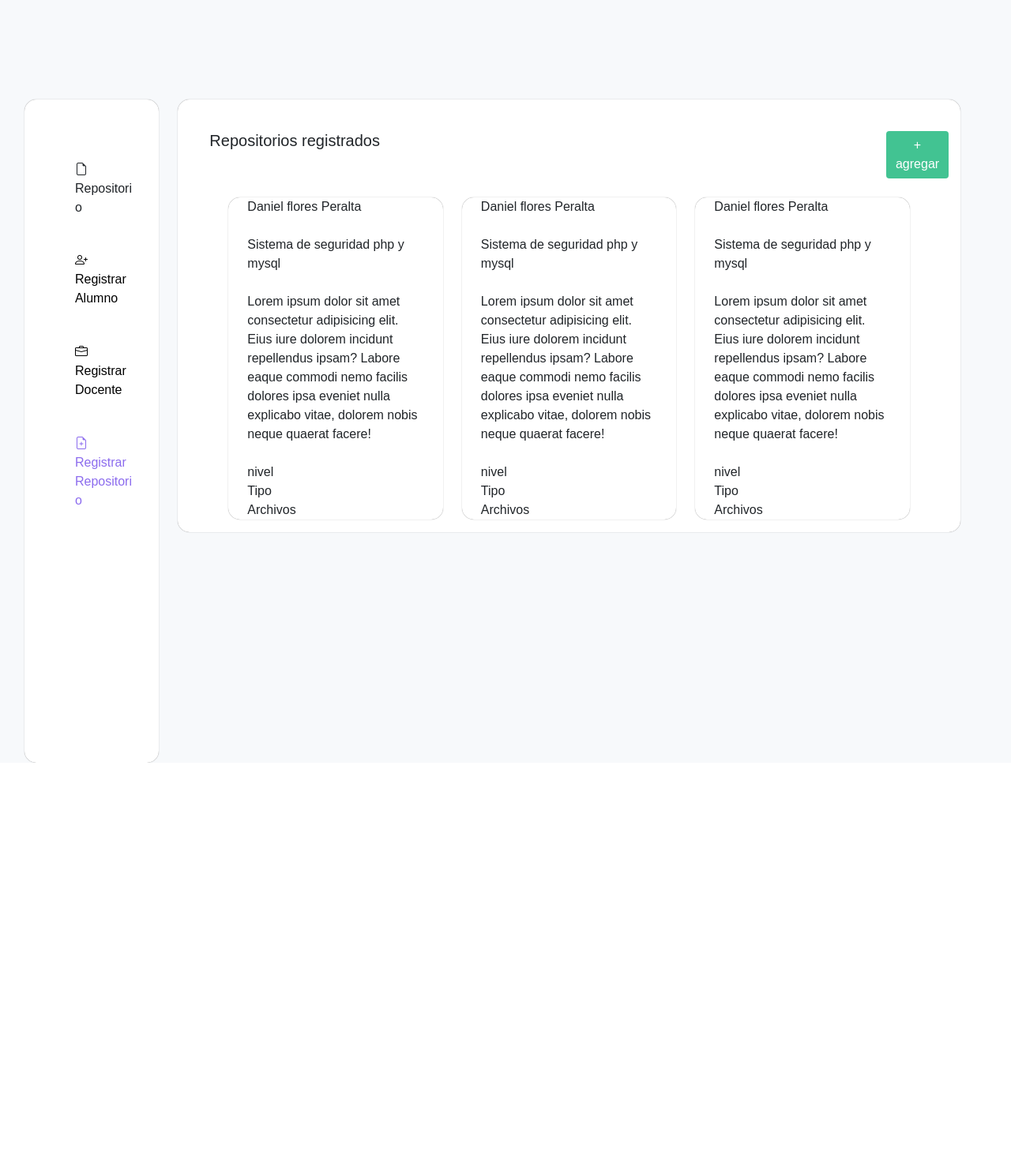
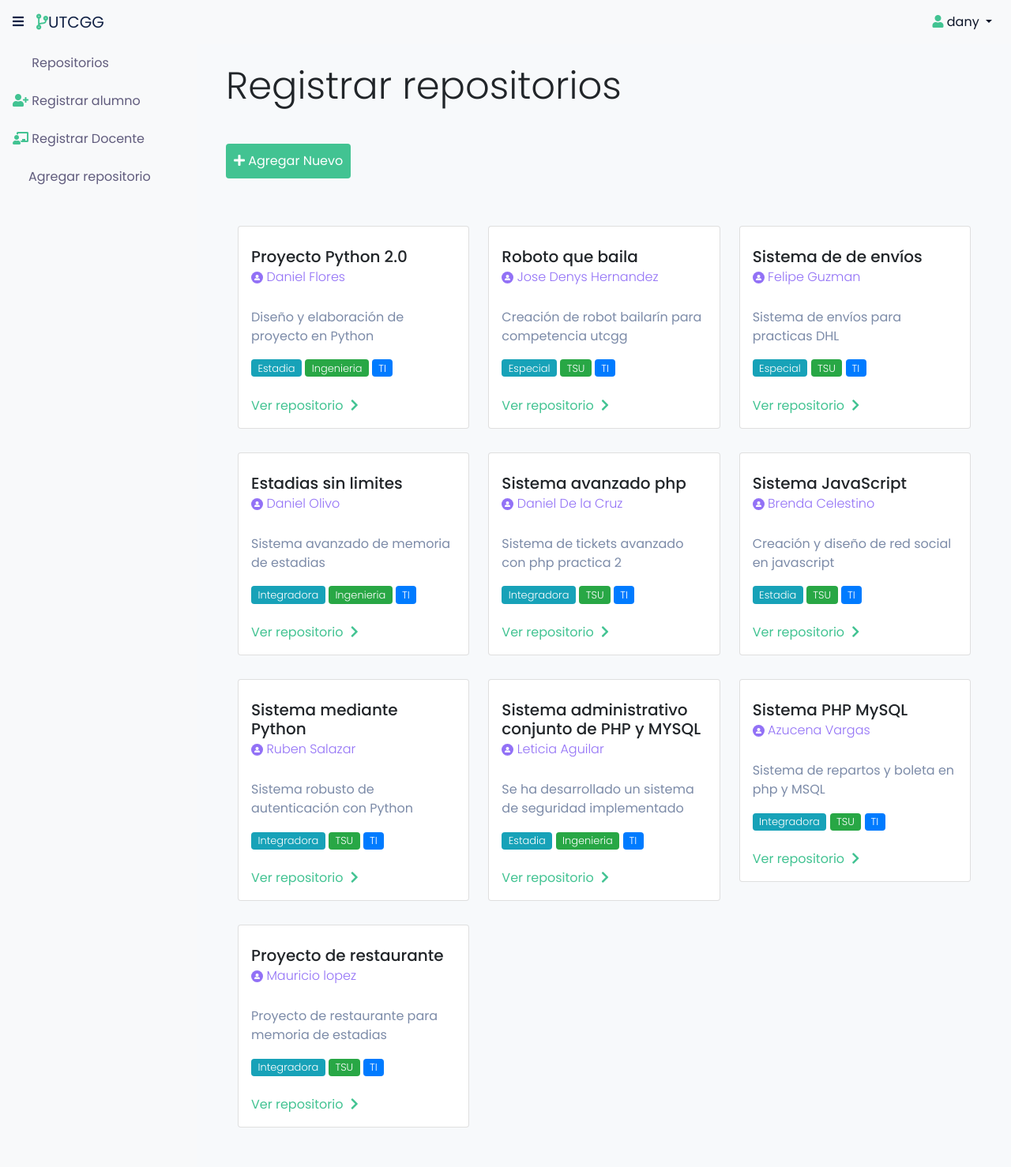
Before and after one commit to DaniOP30/RepoUTCGG, a PHP site: page /registrarRepositorio.php in a window 1280 px wide. Shown: the top 1478 px of the page at 79% size. Before the commit the page ends 966 px from the top, so only its background shows below. Run offline with PHP 8.4, Linux system fonts and the light colour scheme; a user stored in the database is signed in; data comes from the database, SQL or seed files in the repository; data that the repository does not hold is empty; some libraries are stand-ins or nearby versions.

Commit message:
creacion de vistas repos
agregar repos

```diff
--- a/repositorioflowers/registrarAlumno.php
+++ b/repositorioflowers/registrarAlumno.php
@@ -69,8 +69,8 @@ $result = mysqli_query($conexion, $query);
     <div class="container" style="background-color:#F7F9FB; border-radius:20px">
 
       <div class="table-responsive custom-table-responsive">
-      <button type="button" class="btn float-right" style="background-color:#42C392; color:white; margin-bottom:10px; margin-top:20px; margin-left:30px;" data-bs-toggle="modal" id="boton-agregarAlumno" data-bs-target="#miModal">
-      <i class="fa fa-plus" style="color:white"></i>Agregar Nuevo</button>
+      <button type="button" class="btn" style="background-color:#42C392; color:white; margin-bottom:30px; margin-top:20px; padding:10px" data-bs-toggle="modal" id="boton-agregarAlumno" data-bs-target="#miModal">
+      <i class="fa fa-plus" style="color:white"></i> Agregar Nuevo</button>
 
         <table class="table custom-table">
           <thead>
--- a/repositorioflowers/registrarDocente.php
+++ b/repositorioflowers/registrarDocente.php
@@ -69,7 +69,7 @@ $result = mysqli_query($conexion, $query);
     <div class="container" style="background-color:#F7F9FB; border-radius:20px">
 
       <div class="table-responsive custom-table-responsive">
-      <button type="button" class="btn float-right" style="background-color:#42C392; color:white; margin-bottom:10px; margin-top:20px; margin-left:30px;" data-bs-toggle="modal" id="boton-agregarAlumno" data-bs-target="#miModal">
+      <button type="button" class="btn" style="background-color:#42C392; color:white; margin-bottom:30px; margin-top:20px; padding:10px" data-bs-toggle="modal" id="boton-agregarAlumno" data-bs-target="#miModal">
       <i class="fa fa-plus" style="color:white"></i>Agregar Nuevo</button>
 
         <table class="table custom-table">
--- a/repositorioflowers/registrarRepositorio.php
+++ b/repositorioflowers/registrarRepositorio.php
@@ -1,155 +1,201 @@
+<?php
+session_start();
+$nombre = $_SESSION['nombre'];
+
+if(!isset($_SESSION['rol'])){
+    header('location:login.php');
+}else{
+    if($_SESSION['rol']!=1){
+        header('location:login.php');
+
+    }
+}
+?>
+
+<?php
+require 'back/conexion.php';
+
+
+
+?>
+
 <!DOCTYPE html>
 <html lang="en">
+<!--                                                    HEADER                                            -->
+<!--  FONTS IMPORT   -->
+
+<link rel="preconnect" href="https://fonts.googleapis.com">
+<link rel="preconnect" href="https://fonts.gstatic.com" crossorigin>
+<link href="https://fonts.googleapis.com/css2?family=Poppins:wght@100;300;400;500;600;700&display=swap" rel="stylesheet">
 <head>
-
-    <link href="https://cdn.jsdelivr.net/npm/bootstrap@5.0.2/dist/css/bootstrap.min.css" rel="stylesheet" integrity="sha384-EVSTQN3/azprG1Anm3QDgpJLIm9Nao0Yz1ztcQTwFspd3yD65VohhpuuCOmLASjC" crossorigin="anonymous">
-    <link rel="stylesheet" href="https://cdn.jsdelivr.net/npm/bootstrap-icons@1.5.0/font/bootstrap-icons.css">
-    <link href="styles/style.css" rel="stylesheet" type="text/css">
     <meta charset="UTF-8">
     <meta http-equiv="X-UA-Compatible" content="IE=edge">
     <meta name="viewport" content="width=device-width, initial-scale=1.0">
-    <title>Document</title>
-
+    <title>Administrador</title>
+    <link rel="stylesheet" href="https://stackpath.bootstrapcdn.com/bootstrap/4.3.1/css/bootstrap.min.css" integrity="sha384-ggOyR0iXCbMQv3Xipma34MD+dH/1fQ784/j6cY/iJTQUOhcWr7x9JvoRxT2MZw1T" crossorigin="anonymous">
+    <link rel="stylesheet" type="text/css" href="Styles/styleFlowers.css">
+    <link rel="stylesheet" type="text/css" href="Styles/style.css">
+    <link rel="stylesheet" href="css/bsadmin.css">
+    <link rel="stylesheet" href="https://cdn.jsdelivr.net/npm/bootstrap-icons@1.5.0/font/bootstrap-icons.css">
+    <link rel="stylesheet" href="https://pro.fontawesome.com/releases/v5.10.0/css/all.css" integrity="sha384-AYmEC3Yw5cVb3ZcuHtOA93w35dYTsvhLPVnYs9eStHfGJvOvKxVfELGroGkvsg+p" crossorigin="anonymous" />
+    <script src="https://code.jquery.com/jquery-3.3.1.slim.min.js" integrity="sha384-q8i/X+965DzO0rT7abK41JStQIAqVgRVzpbzo5smXKp4YfRvH+8abtTE1Pi6jizo" crossorigin="anonymous"></script>
+    <script src="https://cdnjs.cloudflare.com/ajax/libs/popper.js/1.14.7/umd/popper.min.js" integrity="sha384-UO2eT0CpHqdSJQ6hJty5KVphtPhzWj9WO1clHTMGa3JDZwrnQq4sF86dIHNDz0W1" crossorigin="anonymous"></script>
+    <script src="https://stackpath.bootstrapcdn.com/bootstrap/4.3.1/js/bootstrap.min.js" integrity="sha384-JjSmVgyd0p3pXB1rRibZUAYoIIy6OrQ6VrjIEaFf/nJGzIxFDsf4x0xIM+B07jRM" crossorigin="anonymous"></script>
+    <?php
+    include("modal.php");
+    ?>
 </head>
-    <script src="https://cdn.jsdelivr.net/npm/bootstrap@5.0.2/dist/js/bootstrap.bundle.min.js" integrity="sha384-MrcW6ZMFYlzcLA8Nl+NtUVF0sA7MsXsP1UyJoMp4YLEuNSfAP+JcXn/tWtIaxVXM" crossorigin="anonymous"></script>
-
-<body id="bdd">
     <?php
+        include("sidebar.php");
         include 'modalRepositorio.php';
         ?>
+    <div class="container">
+    <?php
 
-    <div class="container-fluid">
-        <div class="row" id="rowCard" >
-            <div class="col-2">
-                <div class="card" id="card_menuLateral"  >
-                    <div class="card-body" id="lista-menuLateral">
-                        <ul class="list-group-flush" >
-                            <li class="list-group-item"><i class="bi bi-file-earmark"></i> Repositorio</li>
-                        </ul>
-                        <ul class="list-group-flush">
-                            <li class="list-group-item"><a href="registrarAlumno.php" style="color: black"><i class="bi bi-person-plus"></i> Registrar Alumno</a>  </li>
-                        </ul>
-                        <ul class="list-group-flush">
-                            <li class="list-group-item"><a href="registrarDocente.php" style="color: black"><i class="bi bi-briefcase"></i> Registrar Docente</a></li>
-                        </ul>
-                        <ul class="list-group-flush">
-                            <li class="list-group-item"><a href="registrarRepositorio.php" style="color: #8C6CEE"><i class="bi bi-file-earmark-plus"></i> Registrar Repositorio</a></li>
-                        </ul>
+        if (isset($_POST['buscar'])) {
+            $where = '';
+            $carrera = $_POST["carrera"];
+            $tipo = $_POST["tipo"];
+            $nivel = $_POST["nivel"];
+            if (empty($_POST['carrera']) && empty($_POST['tipo'])) {
+                $where = "where nivel_proyecto like '" . $nivel . "%'";
+            } else if (empty($_POST['carrera']) && empty($_POST['nivel'])) {
+                $where = "where tipo_proyecto like '" . $tipo . "%'";
+            } else if (empty($_POST['tipo']) && empty($_POST['nivel'])) {
+                $where = "where carrera like '" . $carrera . "%'";
+            } else if (isset($_POST['tipo']) && isset($_POST['nivel']) && (empty($_POST['carrera']))) {
+                $where = "where tipo_proyecto like '" . $tipo . "%' && nivel_proyecto= '" . $nivel . "'";
+            } else if (isset($_POST['carrera']) && isset($_POST['nivel']) && (empty($_POST['tipo']))) {
+                $where = "where carrera like '" . $carrera . "%' && nivel_proyecto= '" . $nivel . "'";
+            } else if (isset($_POST['carrera']) && isset($_POST['tipo']) && (empty($_POST['nivel']))) {
+                $where = "where carrera like '" . $carrera . "%' && tipo_proyecto= '" . $tipo . "'";
+            } else {
+                $where = "where carrera like '" . $carrera . "%' && tipo_proyecto= '" . $tipo . "' && nivel_proyecto= '" . $nivel . "'";
+            }
+
+
+
+            $query = "SELECT * FROM repositorios $where";
+        } else {
+            $query = "SELECT * FROM repositorios";
+        }
+
+        $result = mysqli_query($conexion, $query);
+
+
+        ?>
+
+    <div class="content p-4">
+    <h1 class="display-5 mb-4">Registrar repositorios</h1>
+    <button type="button" class="btn btn-primary" style="background-color:#42C392; color:white; margin-bottom:30px; margin-top:20px; padding:10px" data-bs-toggle="modal" id="boton-agregarAlumno" data-bs-target="#miModal">
+      <i class="fa fa-plus" style="color:white"></i> Agregar Nuevo</button>
+    <div class="col-12">
+        <div class="row">
+
+        <?php
+        while ($registro = mysqli_fetch_array($result)){
+            ?>
+
+        <div class="col-md-6 col-lg-4">
+        <div class="card" height="20" style="margin-top:30px;">
+  <div class="card-body">
+    <h5 class="card-title" style="margin-top:10px; "><?php echo $registro[1]; ?></h5>
+    <h6 class="card-subtitle mb-2 text-muted" style="font: weight 100px; color: #9271F6 !important; font-weight:300 !important">
+    <img src="img/avatar.png" class="avatar" height="15" style="border-radius: 50%;"> <?php echo $registro[3]; ?></h6>
+
+    <p class="card-text" style="margin-top:30px; color:#7C8BA8  "><?php echo $registro[4]; ?></p>
+    <span class="badge badge-pill badge-info" style="font-size:13px;font-weight:300;"><?php echo $registro[6]; ?></span>
+    <span class="badge badge-pill badge-success" style="font-size:13px;font-weight:300;"><?php echo $registro[7]; ?></span>
+    <span class="badge badge-pill badge-primary" style="font-size:13px;font-weight:300;padding-left:8px"><?php echo $registro[5]; ?></span> <br><br>
+    <a href="#" class="card-link" style="color:#42C392; margin-top:20px" value="<?php echo $v?>" onclick="obtenerId(v);" data-toggle="modal" data-target="#ventanamodal">Ver repositorio <i class="fa fa-fw fa-chevron-right" style="color:#42C392" ></i></a>
+    <a href="#" class="card-link"></a>
+  </div>
+
 </div>
 </div>
-            </div>
-            <div class="col-10">
-                <div class="card" id="card-registroAlumno">
-                    <div class="card-body">
-                        <div class="container-fluid">
-                            <br>
-                            <div class="row " >
-                                <div class="col-11">
-                                    <h5 class="card-title">Repositorios registrados</h5>
-                                </div>
-                                <div class="col-1">
-                                  <button type="button" class="btn btn-success" data-bs-toggle="modal" id="boton-agregarAlumno" data-bs-target="#miModal">+ agregar</button>
+<?php }?>
 </div>
 </div>
 
+<body>
+
+
+        <?php
+        include("footer.php");
+        ?>
+
+<script>
+function obtenerId($hola) {
+    print($hola);
+    $id=$hola;
+
+
+}
+
+</script>
+
+
+<div class="modal fade" id="ventanamodal" tabindex="-1" role="dialog" aria-labelledby="tituloventana" aria-hidden="true">
+    <div class="modal-dialog modal-lg">
+        <div class="modal-content" id="modal">
+            <div class="modal-header" id="headersito">
+                <button class="close" data-dismiss="modal" aria-label="Cerrar">
+                    <span aria-hiden="true">&times;</span>
+                </button>
+            </div>
+            <div class="modal-body">
+
+                <h5 class="text-center"><?php echo $reg['nombre']; ?></h5>
+
+                <div class="container-fluid">
+                    <div class="row">
+                        <div class="col-12" id="principal">
+                            <!-- Level 1: .col-sm-9 -->
+                            <div class="row">
+                                <div class="col-4 col-sm-4" id="modalIzq" >
+                                    <picture>
+                                        <img src="https://lastfm.freetls.fastly.net/i/u/770x0/34819209333548f09304bed428227fa4.jpg" class="img-fluid img-thumbnail" alt="...">
+                                    </picture>
+                                </div>
+                                <div class="col-8 col-sm-8" id="modalDer">
+                                <p><?php echo $reg['nombre_a']; ?></p>
+
+
+                                <p style="font-size:14px"><?php echo $reg['descripcion']; ?></p>
+
                                 <br>
-                            <div class="container">
+                                    </div>
+                                <div class="container-fluid" id="segundo">
+                                    <div class="col-8">
                                         <div class="row">
                                             <div class="col-4">
-                                        <div class="card" id="car-rep">
-                                            <div class="container">
-                                                <div class="row">
-                                                    <div class="col">
-                                                        Daniel flores Peralta
-                                                    </div>
-                                                </div>
-                                                <br>
-                                                <div class="row">
-                                                    <div class="col">
-                                                        Sistema de seguridad php y mysql
-                                                    </div>
-                                                </div>
-                                                <br>
-                                                <div class="row">
-                                                    <div class="col">
-                                                        Lorem ipsum dolor sit amet consectetur adipisicing elit. Eius iure dolorem incidunt repellendus ipsam? Labore eaque commodi nemo facilis dolores ipsa eveniet nulla explicabo vitae, dolorem nobis neque quaerat facere!
-                                                    </div>
-                                                </div>
-                                                <br>
-                                                <div class="row">
-                                                    <div class="col">
-                                                        nivel <br>
-                                                        Tipo <br>
-                                                        Archivos
+
+                                                <a href="#">
+                                                    <picture>
+                                                        <img src="https://smartandroid.net/wp-content/uploads/2019/01/lirelespdf4.png" class="img-fluid img-thumbnail" alt="...">
+                                                    </picture>Memoria de Estadia
+                                                </a>
+
 
                                             </div>
-                                                </div>
-                                            </div>
-                                        </div>
+                                            <div class="col-4">
+
+                                                <a href="#">
+                                                    <picture>
+                                                        <img src="https://www.alegsa.com.ar/Imagen/icono-docx.png" class="img-fluid img-thumbnail" alt="...">
+                                                    </picture>Manual de Usuario
+                                                </a>
+
+
                                             </div>
                                             <div class="col-4">
-                                        <div class="card" id="car-rep">
-                                            <div class="container">
-                                                <div class="row">
-                                                    <div class="col">
-                                                        Daniel flores Peralta
-                                                    </div>
-                                                </div>
-                                                <br>
-                                                <div class="row">
-                                                    <div class="col">
-                                                        Sistema de seguridad php y mysql
-                                                    </div>
-                                                </div>
-                                                <br>
-                                                <div class="row">
-                                                    <div class="col">
-                                                        Lorem ipsum dolor sit amet consectetur adipisicing elit. Eius iure dolorem incidunt repellendus ipsam? Labore eaque commodi nemo facilis dolores ipsa eveniet nulla explicabo vitae, dolorem nobis neque quaerat facere!
-                                                    </div>
-                                                </div>
-                                                <br>
-                                                <div class="row">
-                                                    <div class="col">
-                                                        nivel <br>
-                                                        Tipo <br>
-                                                        Archivos
 
-                                                    </div>
-                                                </div>
-                                            </div>
-                                        </div>
-                                    </div>
-                                    <div class="col-4">
-                                        <div class="card" id="car-rep">
-                                            <div class="container">
-                                                <div class="row">
-                                                    <div class="col">
-                                                        Daniel flores Peralta
-                                                    </div>
-                                                </div>
-                                                <br>
-                                                <div class="row">
-                                                    <div class="col">
-                                                        Sistema de seguridad php y mysql
-                                                    </div>
-                                                </div>
-                                                <br>
-                                                <div class="row">
-                                                    <div class="col">
-                                                        Lorem ipsum dolor sit amet consectetur adipisicing elit. Eius iure dolorem incidunt repellendus ipsam? Labore eaque commodi nemo facilis dolores ipsa eveniet nulla explicabo vitae, dolorem nobis neque quaerat facere!
-                                                    </div>
-                                                </div>
-                                                <br>
-                                                <div class="row">
-                                                    <div class="col">
-                                                        nivel <br>
-                                                        Tipo <br>
-                                                        Archivos
+                                                <a href="#">
+                                                    <picture>
+                                                        <img src="https://www.alegsa.com.ar/Imagen/icono-docx.png" class="img-fluid img-thumbnail" alt="...">
+                                                    </picture>Manual Técnico
+                                                </a>
 
-                                                    </div>
-                                                </div>
-                                            </div>
-                                        </div>
                                             </div>
                                         </div>
                                     </div>
@@ -161,5 +207,23 @@
                 </div>
             </div>
 
+            <div class="modal-footer">
+            </div>
+        </div>
+    </div>
+</div>
+
+
+                <!--                                                    CARD REPOSITORIOS                                            -->
+
+
+
+
+<script src="js/jquery.min.js"></script>
+    <script src="js/popper.js"></script>
+    <script src="js/bootstrap.min.js"></script>
+    <script src="js/anima.js"></script>
+    <script src="js/bsadmin.js"></script>
 </body>
+
 </html>
```
Also changed, not shown: repositorioflowers/Repositorios.php (added, +235 -0 lines), repositorioflowers/admin.php (+4 -9 lines), Hola.txt (added), repositorioflowers/css/style_table.css (line endings or trailing spaces), 2 other files. Lines whose indentation alone changed are shown as unchanged.
